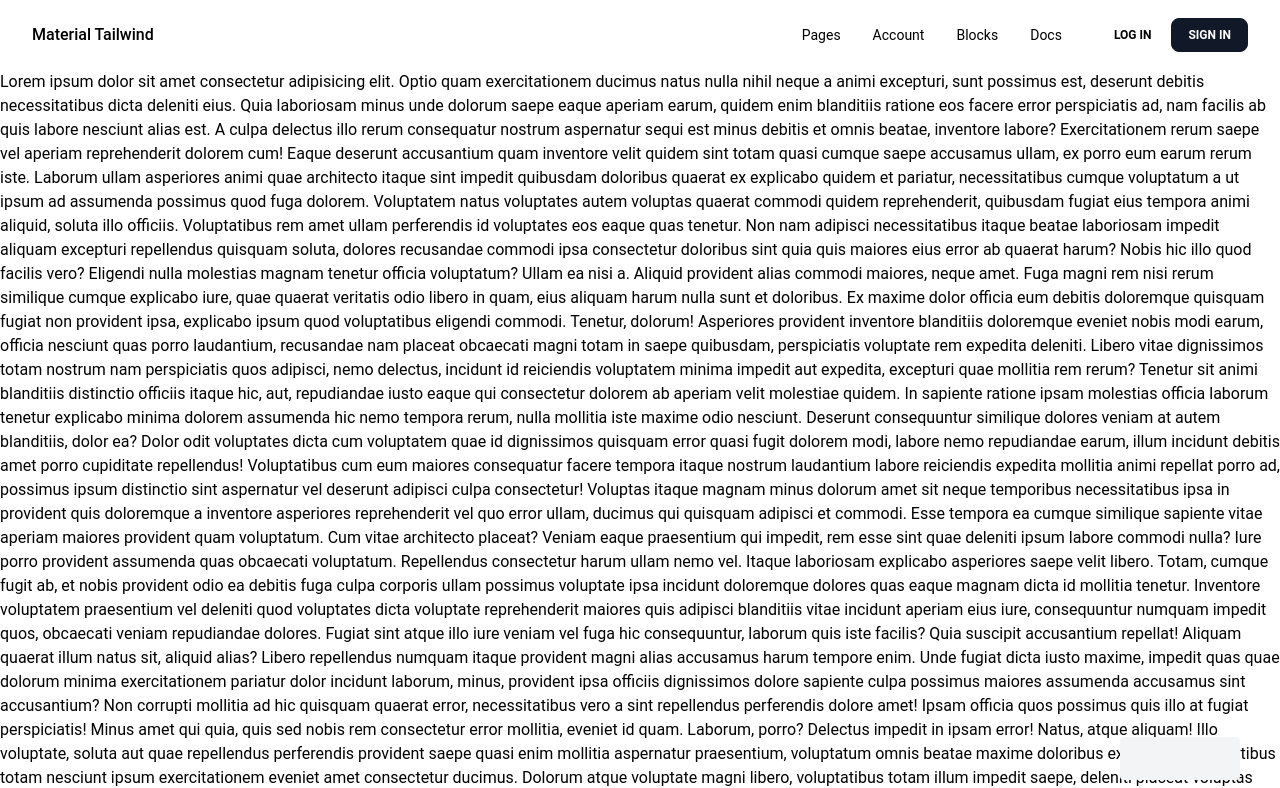
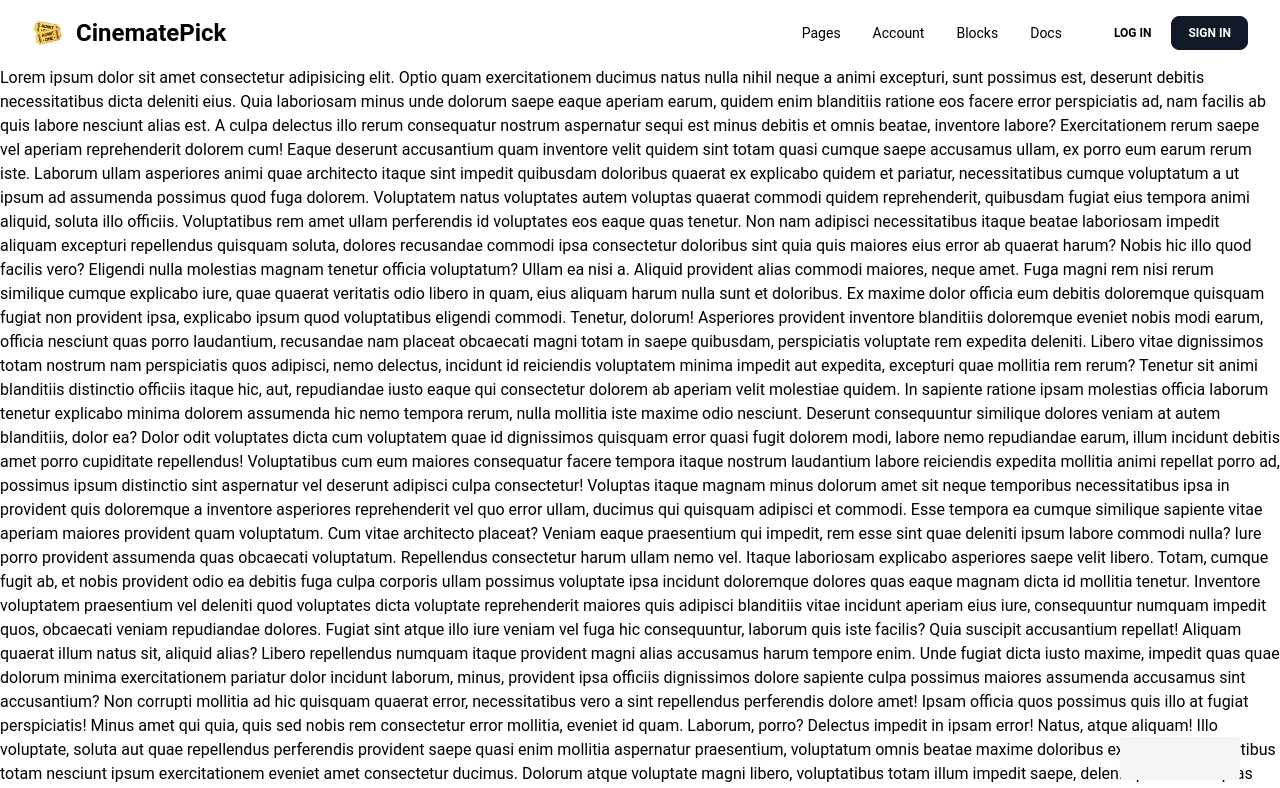
Before and after one commit to BadarauDavid/CinematePick, a React (Create React App) app in the folder client/: page / in a window 1280 px wide. Shown: the top 788 px of the page. Built offline with nearby package versions, Linux system fonts and the light colour scheme.

Commit message:
add logo on navBar

```diff
--- a/client/src/components/NavBar.jsx
+++ b/client/src/components/NavBar.jsx
@@ -69,13 +69,11 @@ export default function NavBar(){
 
           <nav className="sticky top-0 z-10 h-max max-w-full rounded-none px-4 py-2 lg:px-8 lg:py-4 dark:bg-gray-900 dark:text-white bg-white">
             <div className="flex items-center justify-between dark:text-white text-black">
-              <Typography
-                as="a"
-                href="#"
-                className="mr-4 cursor-pointer py-1.5 font-medium"
-              >
-                Material Tailwind
-              </Typography>
+
+         <a href="http://localhost:3000/" class="flex items-center space-x-3 rtl:space-x-reverse">
+      <img src={logo} class="h-8" alt="CinematePick Logo" />
+      <span class="self-center text-2xl font-semibold whitespace-nowrap dark:text-white">CinematePick</span>
+         </a>
               <div className="flex items-center gap-4">
                 <div className="mr-4 hidden lg:block">{navList}</div>
                 <div className="flex items-center gap-x-1">
```
